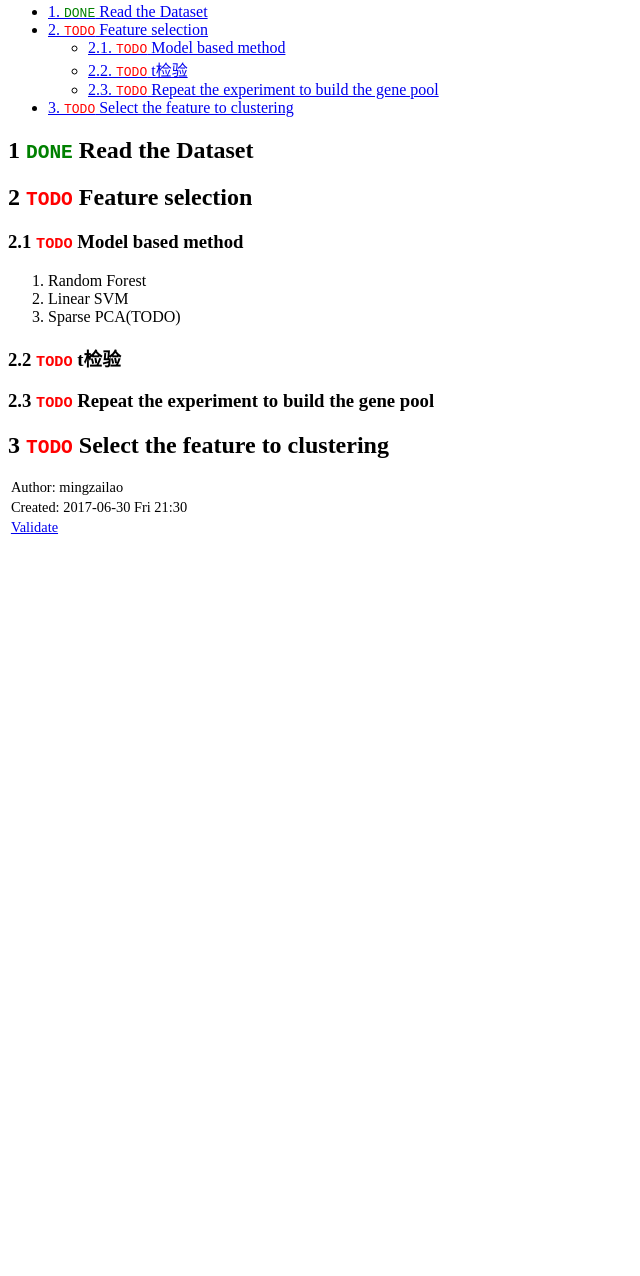
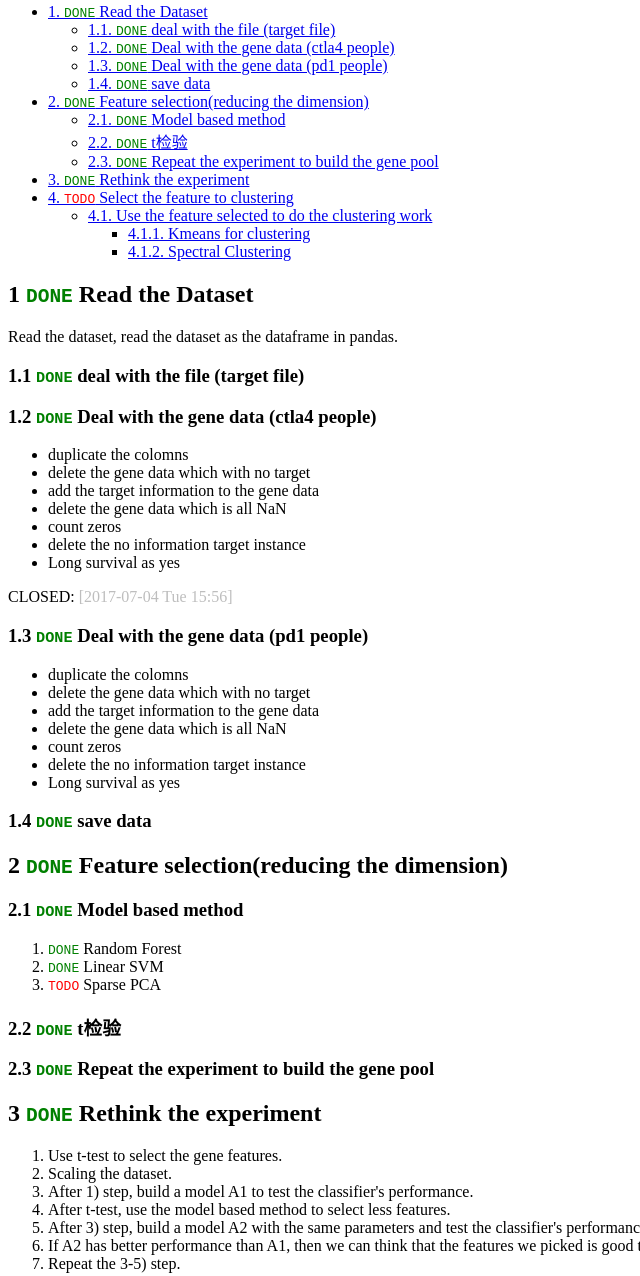
Before and after one commit to mingzailao/Gene-Private-plan, a plain HTML site: page index.html in a window 1280 px wide. Shown: the part 122-1398 px from the top of the page, without its empty margins (0-640 px from the left). Before the commit the page ends 800 px from the top, so only its background shows below. Drawn offline with Linux system fonts and the light colour scheme.

Commit message:
complete the feature selection

```diff
--- a/index.html
+++ b/index.html
@@ -3,7 +3,7 @@
 "http://www.w3.org/TR/xhtml1/DTD/xhtml1-strict.dtd">
 <html xmlns="http://www.w3.org/1999/xhtml" lang="en" xml:lang="en">
 <head>
-<!-- 2017-06-30 Fri 21:30 -->
+<!-- 2017-07-04 Tue 19:02 -->
 <meta http-equiv="Content-Type" content="text/html;charset=utf-8" />
 <meta name="viewport" content="width=device-width, initial-scale=1" />
 <title>Plan For Gene</title>
@@ -233,53 +233,155 @@ for the JavaScript code in this tag.
 <h2>Table of Contents</h2>
 <div id="text-table-of-contents">
 <ul>
-<li><a href="#org2528a7e">1. <span class="done DONE">DONE</span> Read the Dataset</a></li>
-<li><a href="#org3d5d4b0">2. <span class="todo TODO">TODO</span> Feature selection</a>
+<li><a href="#orgcd0ac08">1. <span class="done DONE">DONE</span> Read the Dataset</a>
 <ul>
-<li><a href="#org7aef99e">2.1. <span class="todo TODO">TODO</span> Model based method</a></li>
-<li><a href="#org88b871b">2.2. <span class="todo TODO">TODO</span> t检验</a></li>
-<li><a href="#org5f021d5">2.3. <span class="todo TODO">TODO</span> Repeat the experiment to build the gene pool</a></li>
+<li><a href="#org7f97e52">1.1. <span class="done DONE">DONE</span> deal with the file (target file)</a></li>
+<li><a href="#orgb8d79fd">1.2. <span class="done DONE">DONE</span> Deal with the gene data (ctla4 people)</a></li>
+<li><a href="#orgfbe8bbe">1.3. <span class="done DONE">DONE</span> Deal with the gene data (pd1 people)</a></li>
+<li><a href="#orgef04512">1.4. <span class="done DONE">DONE</span> save data</a></li>
 </ul>
 </li>
-<li><a href="#org371c498">3. <span class="todo TODO">TODO</span> Select the feature to clustering</a></li>
+<li><a href="#org7a83568">2. <span class="done DONE">DONE</span> Feature selection(reducing the dimension)</a>
+<ul>
+<li><a href="#org2413792">2.1. <span class="done DONE">DONE</span> Model based method</a></li>
+<li><a href="#orgbf5a018">2.2. <span class="done DONE">DONE</span> t检验</a></li>
+<li><a href="#org6889bc4">2.3. <span class="done DONE">DONE</span> Repeat the experiment to build the gene pool</a></li>
+</ul>
+</li>
+<li><a href="#org4f23942">3. <span class="done DONE">DONE</span> Rethink the experiment</a></li>
+<li><a href="#org1cec482">4. <span class="todo TODO">TODO</span> Select the feature to clustering</a>
+<ul>
+<li><a href="#orgeacb416">4.1. Use the feature selected to do the clustering work</a>
+<ul>
+<li><a href="#org8ee2993">4.1.1. Kmeans for clustering</a></li>
+<li><a href="#org5fac51a">4.1.2. Spectral Clustering</a></li>
+</ul>
+</li>
+</ul>
+</li>
 </ul>
 </div>
 </div>
 
 
-<div id="outline-container-org2528a7e" class="outline-2">
-<h2 id="org2528a7e"><span class="section-number-2">1</span> <span class="done DONE">DONE</span> Read the Dataset</h2>
+<div id="outline-container-orgcd0ac08" class="outline-2">
+<h2 id="orgcd0ac08"><span class="section-number-2">1</span> <span class="done DONE">DONE</span> Read the Dataset</h2>
 <div class="outline-text-2" id="text-1">
+<p>
+Read the dataset, read the dataset as the dataframe in pandas.
+</p>
+</div>
+
+<div id="outline-container-org7f97e52" class="outline-3">
+<h3 id="org7f97e52"><span class="section-number-3">1.1</span> <span class="done DONE">DONE</span> deal with the file (target file)</h3>
+<div class="outline-text-3" id="text-1-1">
 </div>
 </div>
-
-<div id="outline-container-org3d5d4b0" class="outline-2">
-<h2 id="org3d5d4b0"><span class="section-number-2">2</span> <span class="todo TODO">TODO</span> Feature selection</h2>
+<div id="outline-container-orgb8d79fd" class="outline-3">
+<h3 id="orgb8d79fd"><span class="section-number-3">1.2</span> <span class="done DONE">DONE</span> Deal with the gene data (ctla4 people)</h3>
+<div class="outline-text-3" id="text-1-2">
+<ul class="org-ul">
+<li>duplicate the colomns</li>
+<li>delete the gene data which with no target</li>
+<li>add the target information to the gene data</li>
+<li>delete the gene data which is all NaN</li>
+<li>count zeros</li>
+<li>delete the no information target instance</li>
+<li>Long survival as yes</li>
+</ul>
+<p>
+CLOSED: <span class="timestamp-wrapper"><span class="timestamp">[2017-07-04 Tue 15:56]</span></span>
+</p>
+</div>
+</div>
+<div id="outline-container-orgfbe8bbe" class="outline-3">
+<h3 id="orgfbe8bbe"><span class="section-number-3">1.3</span> <span class="done DONE">DONE</span> Deal with the gene data (pd1 people)</h3>
+<div class="outline-text-3" id="text-1-3">
+<ul class="org-ul">
+<li>duplicate the colomns</li>
+<li>delete the gene data which with no target</li>
+<li>add the target information to the gene data</li>
+<li>delete the gene data which is all NaN</li>
+<li>count zeros</li>
+<li>delete the no information target instance</li>
+<li>Long survival as yes</li>
+</ul>
+</div>
+</div>
+<div id="outline-container-orgef04512" class="outline-3">
+<h3 id="orgef04512"><span class="section-number-3">1.4</span> <span class="done DONE">DONE</span> save data</h3>
+<div class="outline-text-3" id="text-1-4">
+</div>
+</div>
+</div>
+<div id="outline-container-org7a83568" class="outline-2">
+<h2 id="org7a83568"><span class="section-number-2">2</span> <span class="done DONE">DONE</span> Feature selection(reducing the dimension)</h2>
 <div class="outline-text-2" id="text-2">
-</div><div id="outline-container-org7aef99e" class="outline-3">
-<h3 id="org7aef99e"><span class="section-number-3">2.1</span> <span class="todo TODO">TODO</span> Model based method</h3>
+</div>
+<div id="outline-container-org2413792" class="outline-3">
+<h3 id="org2413792"><span class="section-number-3">2.1</span> <span class="done DONE">DONE</span> Model based method</h3>
 <div class="outline-text-3" id="text-2-1">
+</div>
+<ol class="org-ol"><li><a id="org55f4bba"></a><span class="done DONE">DONE</span> Random Forest<br  /><div class="outline-text-5" id="text-2-1-0-1">
+</div></li>
+<li><a id="orgf755871"></a><span class="done DONE">DONE</span> Linear SVM<br  /><div class="outline-text-5" id="text-2-1-0-2">
+</div></li>
+<li><a id="org90a4e23"></a><span class="todo TODO">TODO</span> Sparse PCA<br  /></li></ol>
+</div>
+<div id="outline-container-orgbf5a018" class="outline-3">
+<h3 id="orgbf5a018"><span class="section-number-3">2.2</span> <span class="done DONE">DONE</span> t检验</h3>
+<div class="outline-text-3" id="text-2-2">
+</div>
+</div>
+<div id="outline-container-org6889bc4" class="outline-3">
+<h3 id="org6889bc4"><span class="section-number-3">2.3</span> <span class="done DONE">DONE</span> Repeat the experiment to build the gene pool</h3>
+<div class="outline-text-3" id="text-2-3">
+</div>
+</div>
+</div>
+<div id="outline-container-org4f23942" class="outline-2">
+<h2 id="org4f23942"><span class="section-number-2">3</span> <span class="done DONE">DONE</span> Rethink the experiment</h2>
+<div class="outline-text-2" id="text-3">
 <ol class="org-ol">
-<li>Random Forest</li>
-<li>Linear SVM</li>
-<li>Sparse PCA(TODO)</li>
+<li>Use t-test to select the gene features.</li>
+<li>Scaling the  dataset.</li>
+<li>After 1) step, build a model A1  to test the classifier's performance.</li>
+<li>After t-test, use the model based method to select less features.</li>
+<li>After 3) step, build a model A2 with the same parameters and test the classifier's performance again.</li>
+<li>If A2 has better performance than A1, then we can think that the features we picked is good than A1.</li>
+<li>Repeat the 3-5) step.</li>
 </ol>
 </div>
 </div>
-<div id="outline-container-org88b871b" class="outline-3">
-<h3 id="org88b871b"><span class="section-number-3">2.2</span> <span class="todo TODO">TODO</span> t检验</h3>
+<div id="outline-container-org1cec482" class="outline-2">
+<h2 id="org1cec482"><span class="section-number-2">4</span> <span class="todo TODO">TODO</span> Select the feature to clustering</h2>
+<div class="outline-text-2" id="text-4">
+</div><div id="outline-container-orgeacb416" class="outline-3">
+<h3 id="orgeacb416"><span class="section-number-3">4.1</span> Use the feature selected to do the clustering work</h3>
+<div class="outline-text-3" id="text-4-1">
+</div><div id="outline-container-org8ee2993" class="outline-4">
+<h4 id="org8ee2993"><span class="section-number-4">4.1.1</span> Kmeans for clustering</h4>
+<div class="outline-text-4" id="text-4-1-1">
+</div><ol class="org-ol"><li><a id="org1514953"></a>4 clusters<br  /><div class="outline-text-5" id="text-4-1-1-1">
+<ul class="org-ul">
+<li>positive instance that use ctla4.</li>
+<li>negtive instance that use ctla4.</li>
+<li>positive instance that use pd1.</li>
+<li>negtive instance that use pd1.</li>
+</ul>
+</div></li></ol>
 </div>
-<div id="outline-container-org5f021d5" class="outline-3">
-<h3 id="org5f021d5"><span class="section-number-3">2.3</span> <span class="todo TODO">TODO</span> Repeat the experiment to build the gene pool</h3>
+
+<div id="outline-container-org5fac51a" class="outline-4">
+<h4 id="org5fac51a"><span class="section-number-4">4.1.2</span> Spectral Clustering</h4>
 </div>
 </div>
-<div id="outline-container-org371c498" class="outline-2">
-<h2 id="org371c498"><span class="section-number-2">3</span> <span class="todo TODO">TODO</span> Select the feature to clustering</h2>
 </div>
 </div>
 <div id="postamble" class="status">
+<p class="date">Date: 2017-07-04 Tue 00:00</p>
 <p class="author">Author: mingzailao</p>
-<p class="date">Created: 2017-06-30 Fri 21:30</p>
+<p class="date">Created: 2017-07-04 Tue 19:02</p>
 <p class="validation"><a href="http://validator.w3.org/check?uri=referer">Validate</a></p>
 </div>
 </body>
```
Also changed, not shown: 1 other file.
